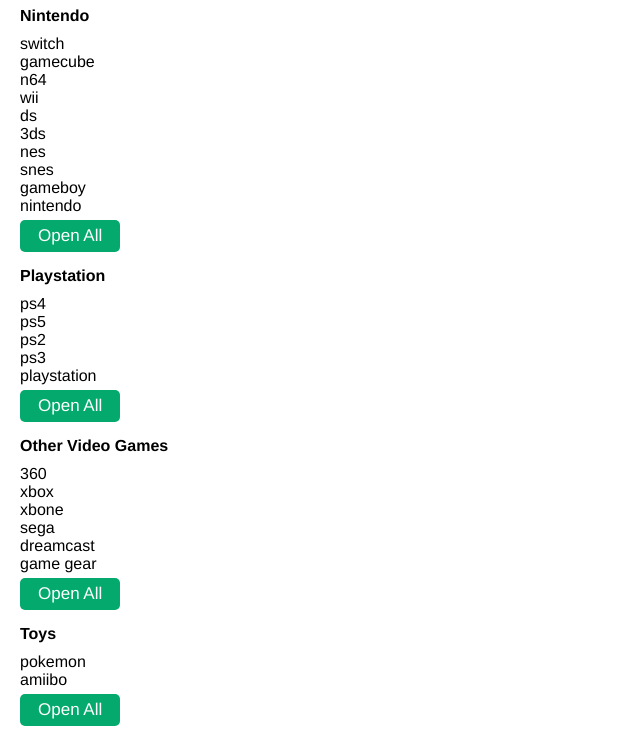
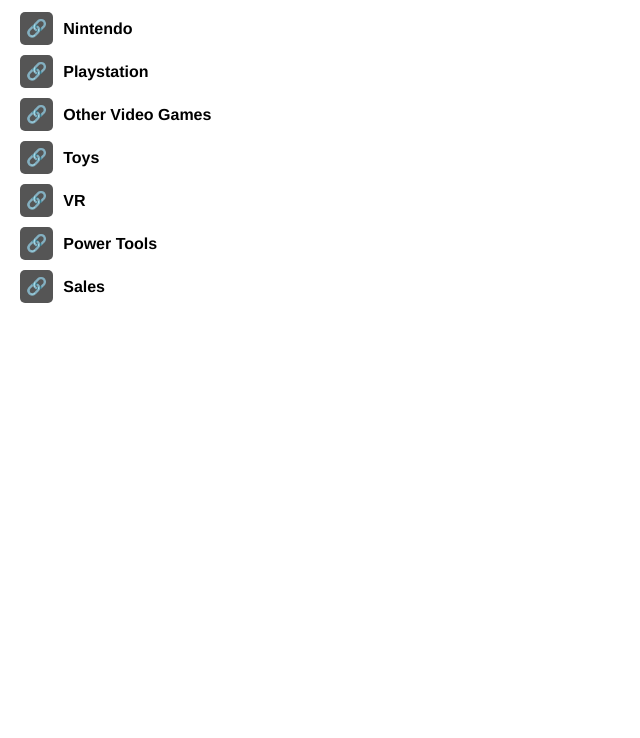
Before and after one commit to BahKoo/facebook-marketplace-search, a plain HTML site: page index.html in a window 1280 px wide. Shown: the part 60-798 px from the top of the page, without its empty margins (0-640 px from the left). Drawn offline with Linux system fonts and the light colour scheme.

Commit message:
feat: add collapsable sections

```diff
--- a/css/style.css
+++ b/css/style.css
@@ -1,33 +1,51 @@
 body {
     font-family: 'Helvetica', 'Arial', sans-serif;
     margin: 20px;
+    user-select: none;
 }
 
 h1 {
     margin: 0;
 }
 
-h4 {
+#links {
     margin: 10px 0;
 }
 
-#links {
-    margin: 10px 0;
+summary {
+    list-style: none;
+    display: flex;
+    align-items: center;
+    gap: 10px;
+    font-weight: bold;
+    cursor: pointer;
+}
+
+summary:hover {
+    background-color: #efeff1;
 }
 
 .button {
     margin: 5px 0;
     display: inline-block;
-    background-color: #04AA6D;
+    background-color: #555555;
     color: #FFFFFF;
     border-radius: 5px;
     font-size: 17px;
-    padding: 6px 18px;
+    padding: 6px;
     cursor: pointer;
 }
 
 .button:hover {
     background-color: #059862;
+}
+
+.searchTerm {
+    padding: 10px 0px 10px 45px;
+}
+
+.searchTerm:hover {
+    background-color: #efeff1;
 }
 
 a {
--- a/js/app.js
+++ b/js/app.js
@@ -86,32 +86,35 @@
   searchTerms.forEach(searchTerm => window.open(`https://www.facebook.com/marketplace/category/search?daysSinceListed=${daysSinceListed}&sortBy=creation_time_descend&query=${searchTerm}&exact=true`));
 }
 
-function createSection(section)
-{
-  let div = document.createElement('div');
-  let title = document.createElement('h4');
+function createSection(section) {
   let button = document.createElement('div');
-
-  title.innerText = section.title;
   button.className = "button";
-  button.innerText = "Open All";
+  button.innerHTML = "&#128279;";
   button.addEventListener("click", () => openAll(section.searchTerms));
 
-  div.appendChild(title);
-  section.searchTerms.forEach(x => div.appendChild(createLink(x)));
-  div.appendChild(button);
+  let title = document.createElement('span');
+  title.innerText = section.title;
 
-  return div;
+  let summary = document.createElement('summary');
+  summary.appendChild(button);
+  summary.appendChild(title);
+
+  let details = document.createElement('details');
+  details.appendChild(summary);
+  section.searchTerms.forEach(x => details.appendChild(createLink(x)));
+
+  return details;
 }
 
 function createLink(searchTerm) {
+
+  let div = document.createElement('div');
+  div.className = "searchTerm";
+  div.innerText = searchTerm;
+
   let link = document.createElement('a');
-  let div = document.createElement('div');
-
   link.href = `https://www.facebook.com/marketplace/category/search?daysSinceListed=${daysSinceListed}&sortBy=creation_time_descend&query=${searchTerm}&exact=true`;
   link.target = "_blank";
-  div.innerText = searchTerm;
-
   link.appendChild(div);
 
   return link;
```
